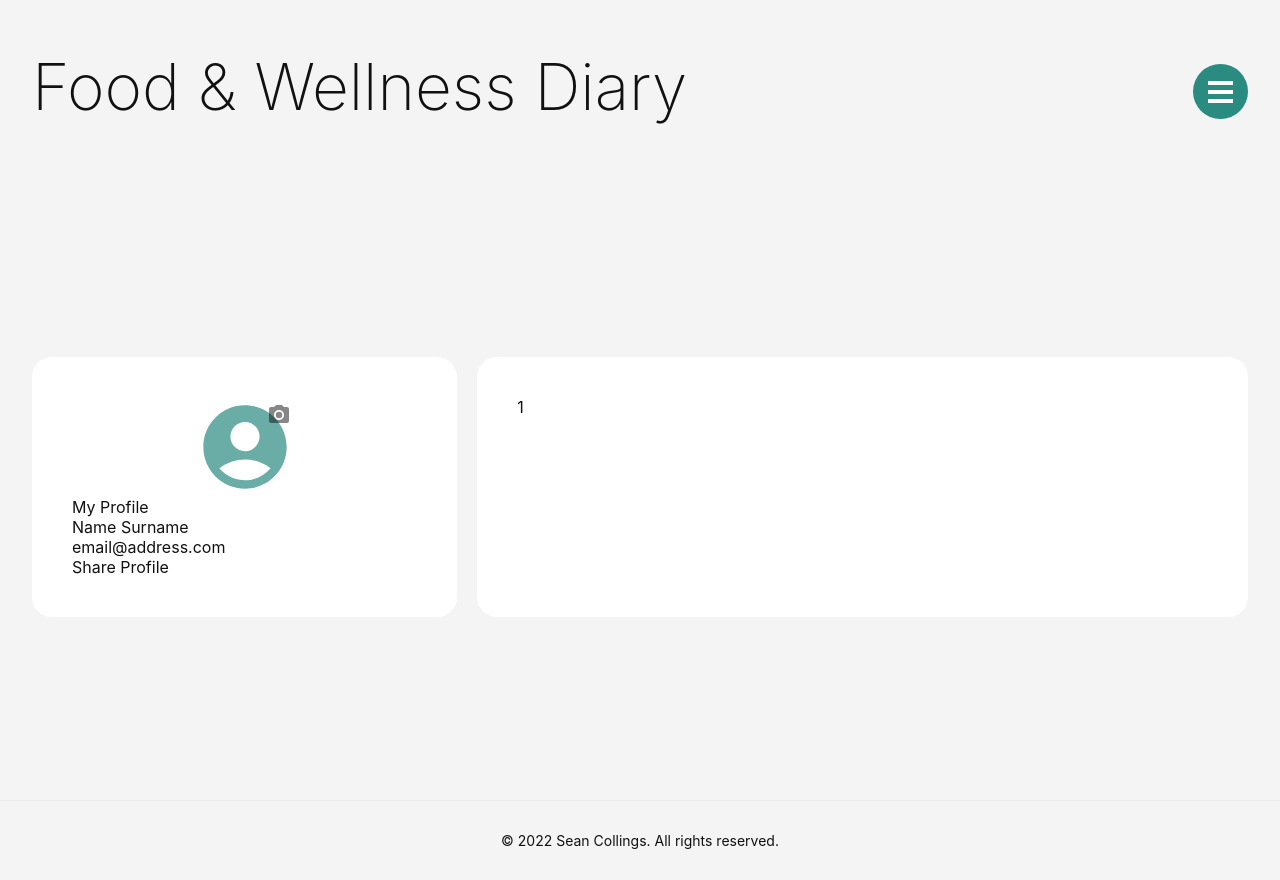
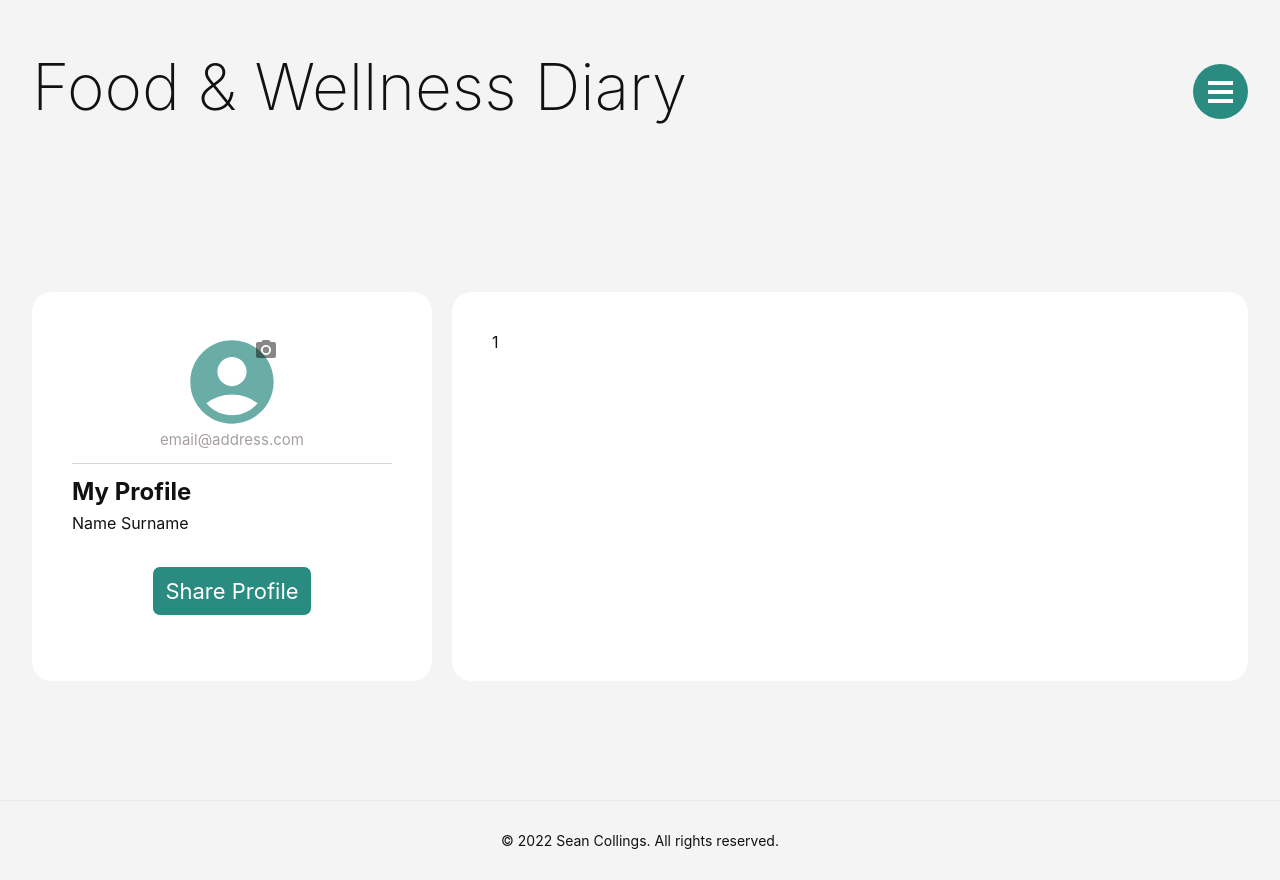
Before and after one commit to SeanCollings/food-diary-client, a Next.js app: page /profile in a window 1280 px wide. Built offline with nearby package versions, Linux system fonts and the light colour scheme.

Commit message:
minor initial profile updates

```diff
--- a/pages/profile.tsx
+++ b/pages/profile.tsx
@@ -1,4 +1,4 @@
-import { APP_THEME_DEFAULT, COLOURS } from '@utils/constants';
+import { APP_THEME_DEFAULT, COLOURS, OPACITY_40 } from '@utils/constants';
 import { NextPage } from 'next';
 import { MdAccountCircle, MdPhotoCamera } from 'react-icons/md';
 import styled from 'styled-components';
@@ -9,11 +9,22 @@ const SProfileContainer = styled.section`
   flex-wrap: wrap;
 `;
 const SMyProfile = styled.div`
+  position: relative;
   background: ${COLOURS.white};
   flex: 1;
   border-radius: 20px;
   padding: 40px;
-  min-width: 400px;
+  min-width: 380px;
+  max-width: 400px;
+`;
+const STopContainer = styled.div`
+  display: flex;
+  flex-direction: column;
+  align-items: center;
+  justify-content: center;
+  padding-bottom: 16px;
+  border-bottom: 1px solid ${COLOURS.gray}${OPACITY_40};
+  margin-bottom: 16px;
 `;
 const SAvatarContainer = styled.div`
   display: flex;
@@ -41,6 +52,38 @@ const SProfileLife = styled.div`
   padding: 40px;
   min-width: 700px;
 `;
+const SEmail = styled.div`
+  line-height: 1.02em;
+  color: ${COLOURS.gray};
+  font-size: 15px;
+`;
+const SProfileHeader = styled.div`
+  line-height: 1.02em;
+  font-size: 24px;
+  font-weight: bold;
+  padding-bottom: 8px;
+`;
+const SName = styled.div`
+  font-size: 16px;
+  padding-bottom: 8px;
+`;
+const SButtonContainer = styled.div`
+  display: flex;
+  justify-content: center;
+  align-items: center;
+  height: 100px;
+`;
+const SShareButton = styled.button`
+  outline: none;
+  cursor: pointer;
+  font-size: 22px;
+  padding: 8px 12px;
+  border: 1px solid;
+  border-radius: 8px;
+  height: 50px;
+  background: ${APP_THEME_DEFAULT.primary};
+  color: ${APP_THEME_DEFAULT.textLight};
+`;
 
 enum EProfileLife {
   MY_STATS = 'my_stats',
@@ -51,6 +94,7 @@ const ProilePage: NextPage = () => {
   return (
     <SProfileContainer>
       <SMyProfile>
+        <STopContainer>
           <SAvatarContainer>
             <SAvatar
               size={100}
@@ -61,10 +105,13 @@ const ProilePage: NextPage = () => {
               <MdPhotoCamera size={24} />
             </SCameraContainer>
           </SAvatarContainer>
-        <div>My Profile</div>
-        <div>Name Surname</div>
-        <div>email@address.com</div>
-        <div>Share Profile</div>
+          <SEmail>email@address.com</SEmail>
+        </STopContainer>
+        <SProfileHeader>My Profile</SProfileHeader>
+        <SName>Name Surname</SName>
+        <SButtonContainer>
+          <SShareButton>Share Profile</SShareButton>
+        </SButtonContainer>
       </SMyProfile>
       <SProfileLife>1</SProfileLife>
     </SProfileContainer>
```
Lines whose indentation alone changed are shown as unchanged.
